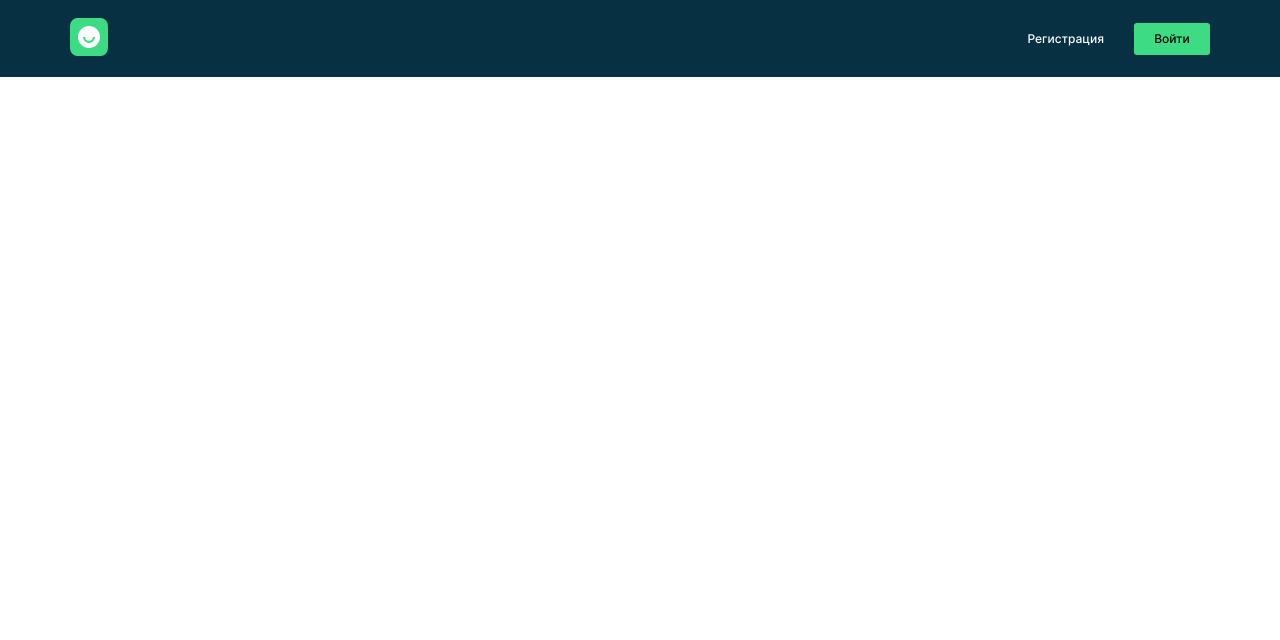
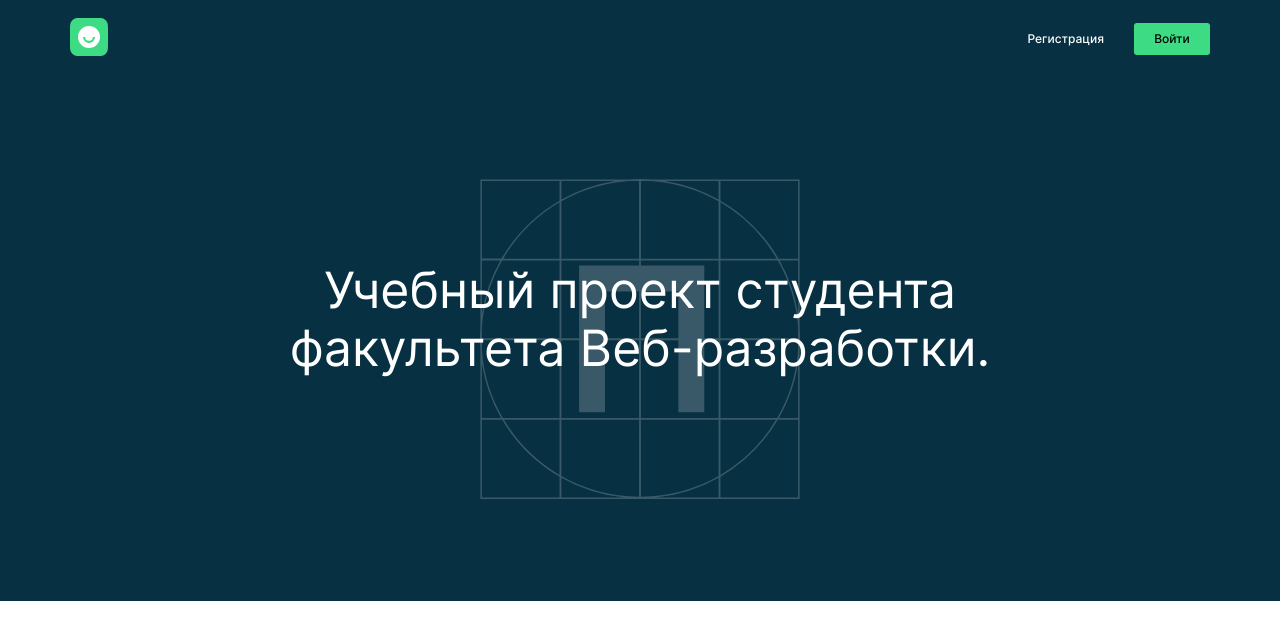
Before and after one commit to nivnikoff/movies-explorer-frontend, a React (Create React App) app: page / in a window 1280 px wide. Shown: the top 640 px of the page. Built offline with nearby package versions, Linux system fonts and the light colour scheme.

Commit message:
Promo component created

```diff
--- a/src/components/Header/Header.jsx
+++ b/src/components/Header/Header.jsx
@@ -4,7 +4,7 @@ import logo from '../../images/logo.svg';
 import { Link } from 'react-router-dom';
 
 function Header({ loggedIn }) {
-  return(
+  return (
     <>
       {loggedIn ? (
         <header className="header">
--- a/src/components/Main/Main.jsx
+++ b/src/components/Main/Main.jsx
@@ -1,5 +1,5 @@
 import Header from '../Header/Header';
-// import Promo from '../Promo';
+import Promo from '../Promo/Promo';
 // import NavTab from '../NavTab';
 // import AboutProject from '../AboutProject';
 // import Techs from '../Techs';
@@ -12,8 +12,8 @@ function Main() {
     <>
       <Header loggedIn = {false} />
       <main>
-        {/* <Promo/>
-        <NavTab/>
+        <Promo/>
+        {/* <NavTab/>
         <AboutProject/>
         <Techs/>
         <AboutMe/>
--- /dev/null
+++ b/src/components/Promo/Promo.css
@@ -0,0 +1,19 @@
+.promo {
+  display: flex;
+  justify-content: center;
+  background-color: #073042;
+  background-image: url(../../images/promo.svg);
+  background-position: center;
+  background-repeat: no-repeat;
+  padding: 184px 0 224px;
+}
+
+.promo__text {
+  width: 730px;
+  text-align: center;
+  font-weight: 400;
+  font-size: 50px;
+  line-height: 58px;
+  margin: 0;
+  padding: 0;
+}
--- a/src/components/Promo/Promo.jsx
+++ b/src/components/Promo/Promo.jsx
@@ -0,0 +1,11 @@
+import './Promo.css';
+
+function Promo() {
+  return (
+    <section className="promo">
+      <h1 className="promo__text">Учебный проект студента факультета Веб-разработки.</h1>
+    </section>
+  )
+}
+
+export default Promo;
```
Also changed, not shown: src/images/promo.svg (added).
